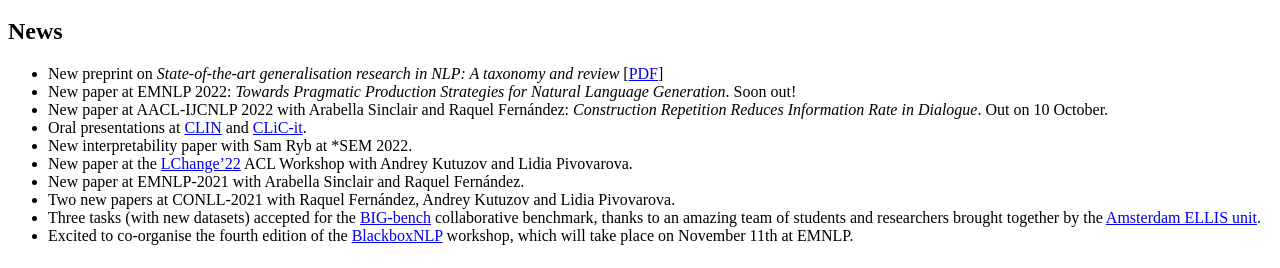
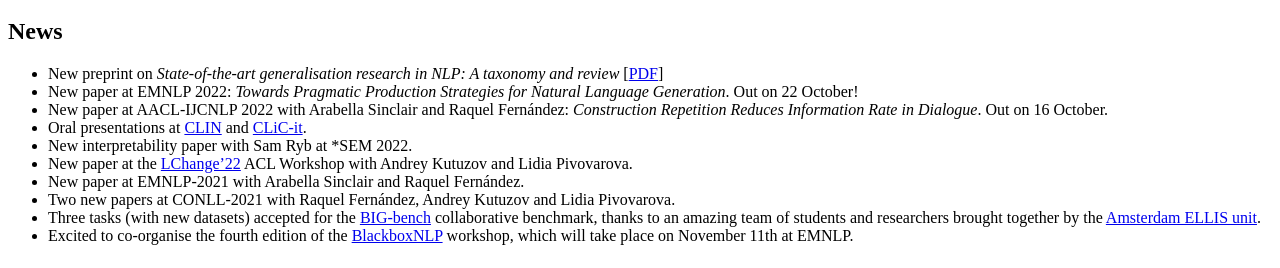
Before and after one commit to glnmario/glnmario.github.io, a Jekyll site: the page built from index.md, in a window 1280 px wide and 900 px high, scrolled down 1043 px. Shown: the part 177-445 px from the top of the window. Built offline with Jekyll 4.4.1, drawn with Linux system fonts in a browser that asks for light colours.

Commit message:
Update index.md

```diff
--- a/index.md
+++ b/index.md
@@ -24,8 +24,8 @@ Currently I study Artificial Intelligence at the University of Amsterdam.
 
 ## News
 - New preprint on _State-of-the-art generalisation research in NLP: A taxonomy and review_ [[PDF](https://arxiv.org/abs/2210.03050)]
-- New paper at EMNLP 2022: _Towards Pragmatic Production Strategies for Natural Language Generation_. Soon out!
-- New paper at AACL-IJCNLP 2022 with Arabella Sinclair and Raquel Fernández: _Construction Repetition Reduces Information Rate in Dialogue_. Out on 10 October.
+- New paper at EMNLP 2022: _Towards Pragmatic Production Strategies for Natural Language Generation_. Out on 22 October!
+- New paper at AACL-IJCNLP 2022 with Arabella Sinclair and Raquel Fernández: _Construction Repetition Reduces Information Rate in Dialogue_. Out on 16 October.
 - Oral presentations at [CLIN](https://clin2022.uvt.nl) and [CLiC-it](https://clic2021.disco.unimib.it).
 - New interpretability paper with Sam Ryb at *SEM 2022.
 - New paper at the [LChange'22](https://languagechange.org/events/2022-acl-lchange/) ACL Workshop with Andrey Kutuzov and Lidia Pivovarova.
```
